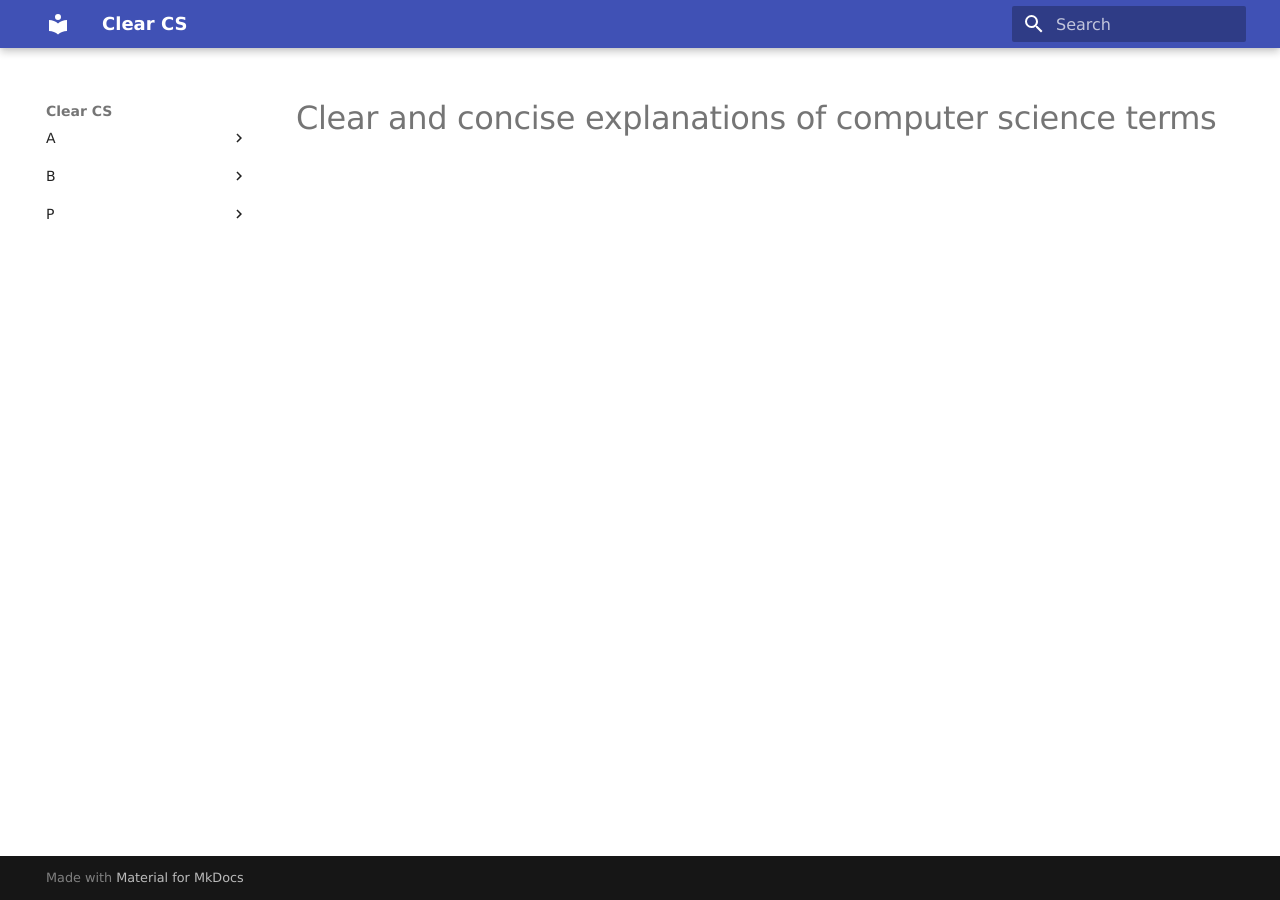
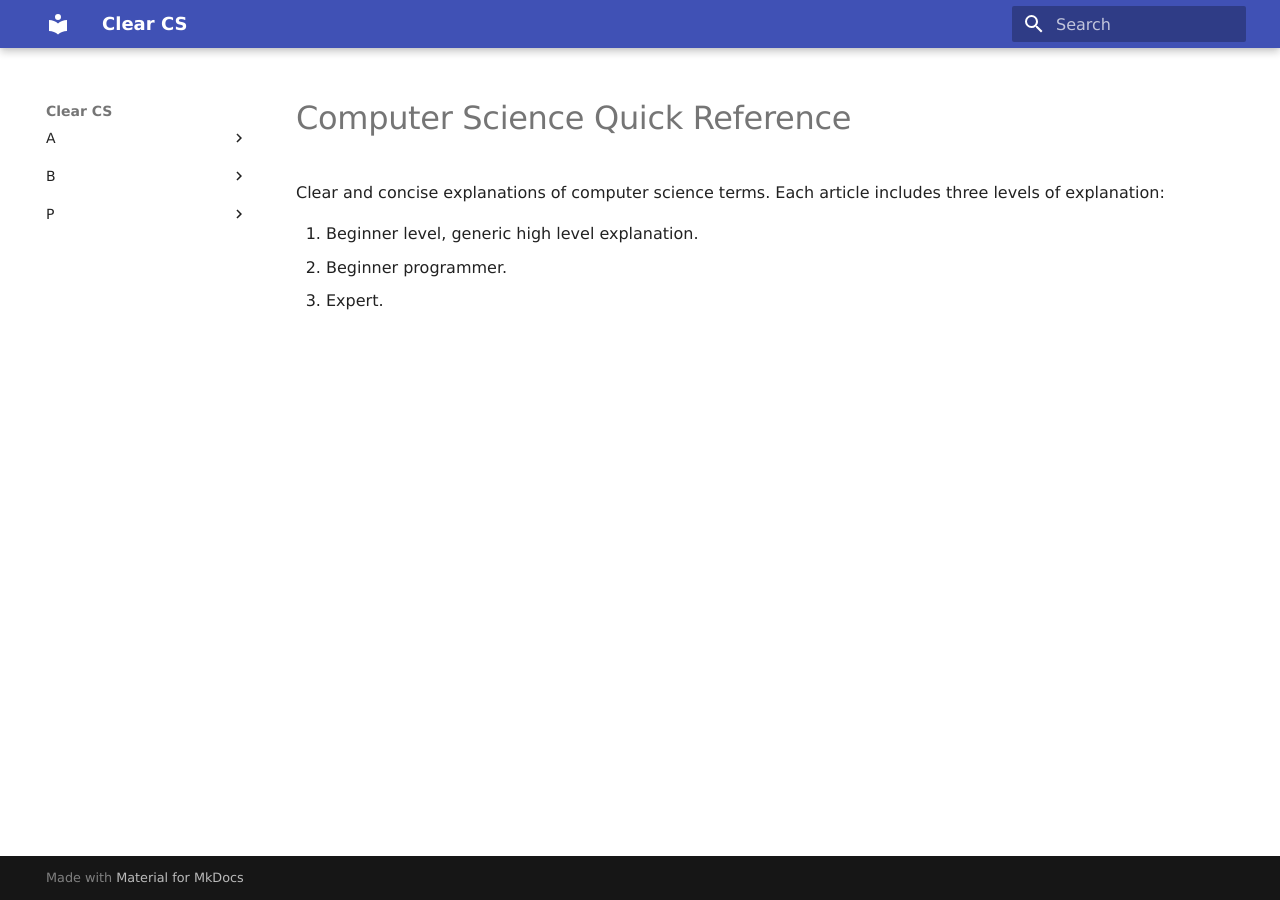
Before and after one commit to Codexpanse/cs.quickref.dev, an MkDocs documentation site: the page built from docs/index.md, in a window 1280 px wide. Built offline with MkDocs 1.6.1 and Material for MkDocs 9.7.7, drawn with Linux system fonts in a browser that asks for light colours; some web fonts are replaced.

Commit message:
update index page

```diff
--- a/docs/index.md
+++ b/docs/index.md
@@ -1 +1,7 @@
-# Clear and concise explanations of computer science terms
+# Computer Science Quick Reference
+
+Clear and concise explanations of computer science terms. Each article includes three levels of explanation:
+
+1. Beginner level, generic high level explanation.
+2. Beginner programmer.
+3. Expert.
```
